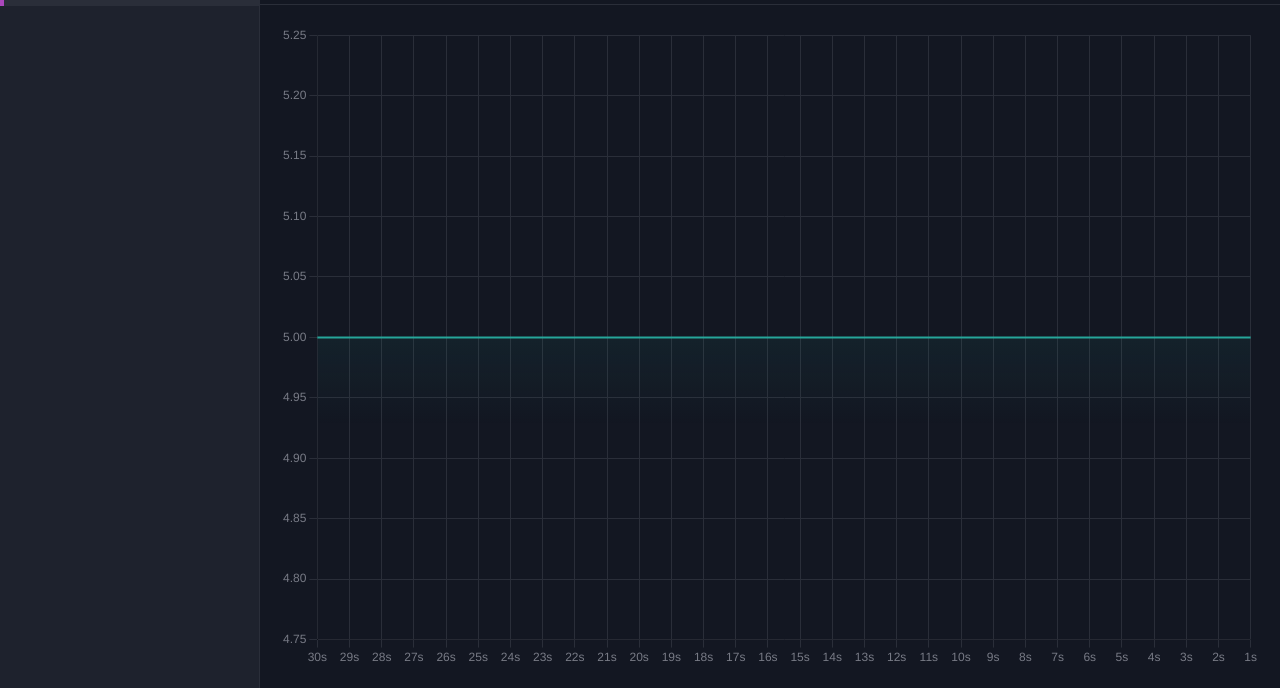
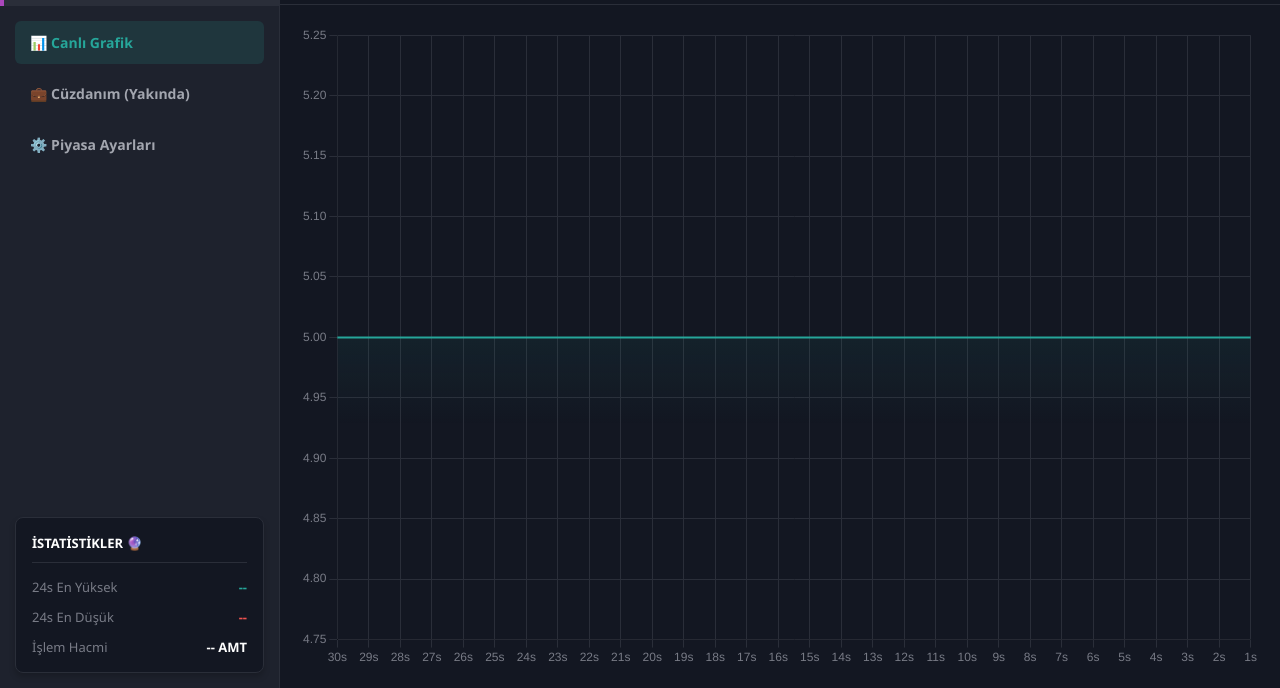
Before and after one commit to PAPALES90/ONS_AMETHYST, a website: page index.html in a window 1280 px wide. Shown: the part 112-800 px from the top of the page. Drawn offline with nearby package versions, Linux system fonts and the light colour scheme; no server answers.

Commit message:
Update index.html

```diff
--- a/index.html
+++ b/index.html
@@ -8,11 +8,31 @@
     <style>
         * { box-sizing: border-box; margin: 0; padding: 0; font-family: 'Segoe UI', sans-serif; }
         body { background-color: #131722; color: #d1d4dc; display: flex; height: 100vh; overflow: hidden; }
-        .sidebar { width: 260px; background-color: #1e222d; border-right: 1px solid #2a2e39; display: flex; flex-direction: column; }
+
+        /* Sol Menü (Sidebar) Güncellemeleri */
+        .sidebar { width: 280px; background-color: #1e222d; border-right: 1px solid #2a2e39; display: flex; flex-direction: column; }
         .sidebar-header { padding: 15px; font-size: 12px; font-weight: 700; color: #787b86; letter-spacing: 1px; border-bottom: 1px solid #2a2e39; }
         .item-card { padding: 16px; background-color: #2a2e39; border-left: 4px solid #ab47bc; }
         .item-title { font-size: 14px; font-weight: 600; color: #ffffff; }
         .item-symbol { font-size: 11px; color: #787b86; margin-top: 4px; }
+
+        /* Yeni Menü Butonları */
+        .sidebar-menu { display: flex; flex-direction: column; gap: 8px; padding: 15px; }
+        .menu-btn { background: transparent; color: #a3a6af; border: none; padding: 12px 15px; text-align: left; font-size: 14px; font-weight: 600; cursor: pointer; border-radius: 6px; transition: 0.2s; display: flex; align-items: center; gap: 10px; }
+        .menu-btn:hover { background: #2a2e39; color: #ffffff; }
+        .menu-btn.active { background: rgba(38, 166, 154, 0.15); color: #26a69a; }
+
+        /* Yeni İstatistik Kutusu */
+        .stats-container { margin: auto 15px 15px 15px; background: #131722; border: 1px solid #2a2e39; border-radius: 8px; padding: 16px; box-shadow: 0 4px 6px rgba(0,0,0,0.2); }
+        .stats-header { font-size: 13px; font-weight: 700; color: #ffffff; margin-bottom: 15px; display: flex; align-items: center; gap: 8px; border-bottom: 1px solid #2a2e39; padding-bottom: 10px; }
+        .stat-row { display: flex; justify-content: space-between; margin-bottom: 12px; font-size: 13px; }
+        .stat-row:last-child { margin-bottom: 0; }
+        .stat-label { color: #787b86; font-weight: 500; }
+        .stat-val { color: #ffffff; font-weight: 600; }
+        .stat-val.up { color: #26a69a; }
+        .stat-val.down { color: #ef5350; }
+
+        /* Ana İçerik */
         .main-content { flex: 1; display: flex; flex-direction: column; background-color: #131722; }
         .info-header { padding: 20px; border-bottom: 1px solid #2a2e39; display: flex; justify-content: space-between; align-items: center; }
         .pair-title { font-size: 20px; font-weight: 700; color: #ffffff; }
@@ -31,9 +51,37 @@
 
     <div class="sidebar">
         <div class="sidebar-header">ONS_AMETHYST MARKET</div>
+
         <div class="item-card">
             <div class="item-title">🔮 AMETHYST BLOCK</div>
             <div class="item-symbol">AMT / IRO (DEMİR)</div>
+        </div>
+
+        <!-- Yeni Düğmeler Alanı -->
+        <div class="sidebar-menu">
+            <button class="menu-btn active">📊 Canlı Grafik</button>
+            <button class="menu-btn">💼 Cüzdanım (Yakında)</button>
+            <button class="menu-btn">⚙️ Piyasa Ayarları</button>
+        </div>
+
+        <!-- Boşluğu doldurup istatistikleri alta iten görünmez div -->
+        <div style="flex: 1;"></div>
+
+        <!-- Yeni İstatistik Kutusu -->
+        <div class="stats-container">
+            <div class="stats-header">İSTATİSTİKLER 🔮</div>
+            <div class="stat-row">
+                <span class="stat-label">24s En Yüksek</span>
+                <span class="stat-val up" id="statHigh">--</span>
+            </div>
+            <div class="stat-row">
+                <span class="stat-label">24s En Düşük</span>
+                <span class="stat-val down" id="statLow">--</span>
+            </div>
+            <div class="stat-row">
+                <span class="stat-label">İşlem Hacmi</span>
+                <span class="stat-val" id="statVol">-- AMT</span>
+            </div>
         </div>
     </div>
 
@@ -60,7 +108,6 @@
     <script>
         let lastState = "STABLE";
 
-        // Tarayıcıdan Bildirim İzni İsteme
         function bildirimIste() {
             if (!("Notification" in window)) {
                 alert("Tarayıcınız bildirim özelliğini desteklemiyor.");
@@ -123,7 +170,11 @@
 
                 const badge = document.getElementById('statusBadge');
 
-                // Bildirim Tetikleyicisi
+                // Sol alt istatistikleri güncelleme
+                document.getElementById('statHigh').innerText = data.stats.high;
+                document.getElementById('statLow').innerText = data.stats.low;
+                document.getElementById('statVol').innerText = data.stats.vol.toLocaleString() + ' AMT';
+
                 if (data.state === 'DUMP' && lastState !== 'DUMP') {
                     bildirimGonder("⚠️ ACİL SATIŞ UYARISI!", `Ametist fiyatı çöküşe geçti! Güncel Fiyat: ${data.price.toFixed(2)} Demir`);
                 }
```
